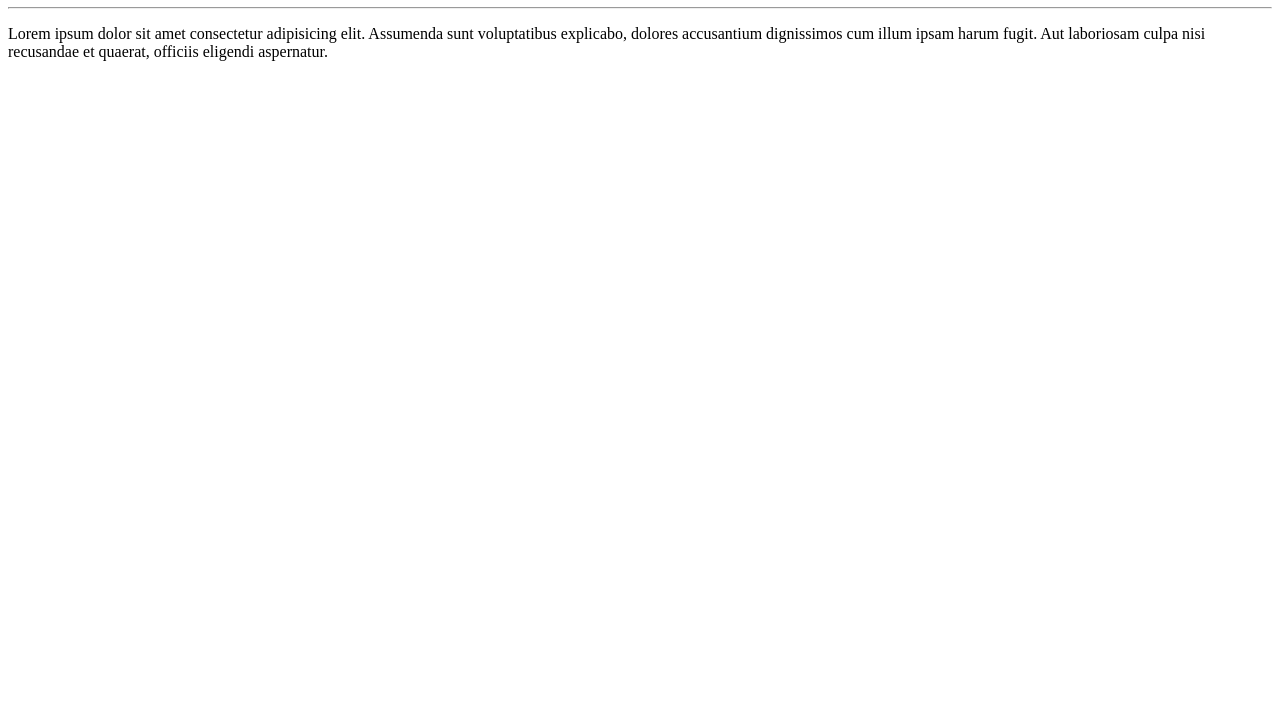
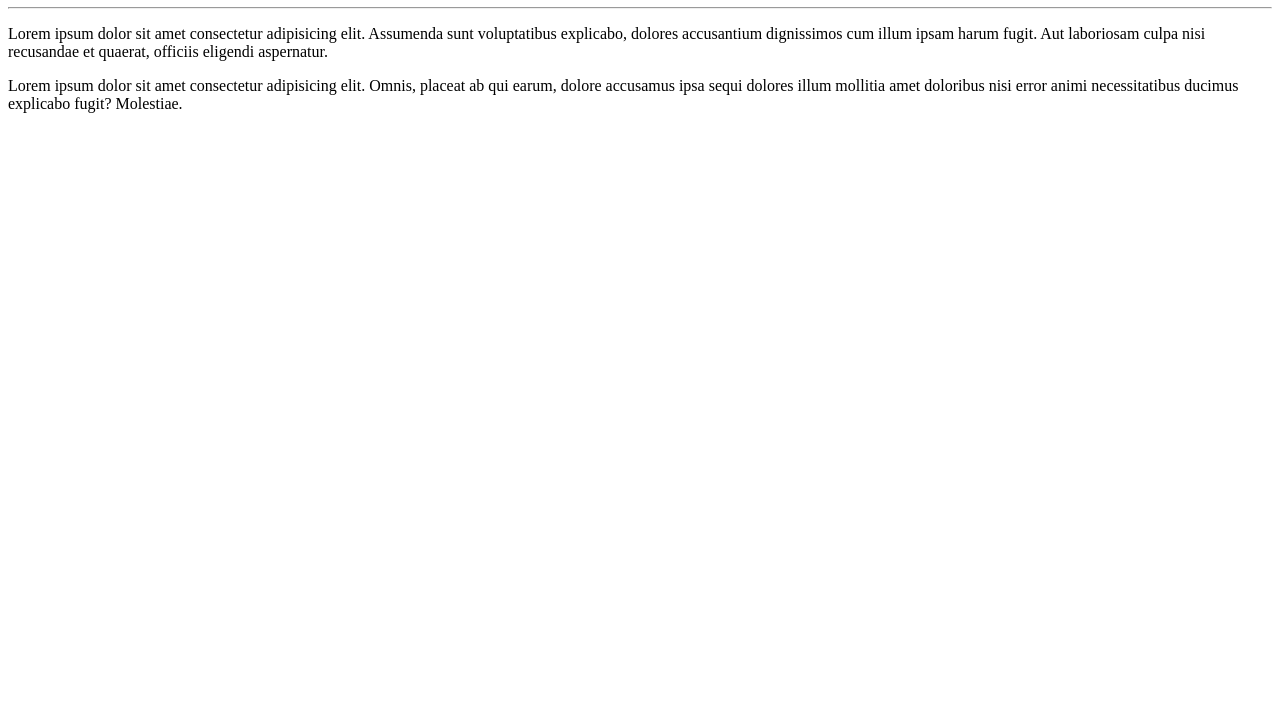
Before and after one commit to senasamuel/OlaMundo, a plain HTML site: page site-exemplo/index.html in a window 1280 px wide. Shown: the part 73-800 px from the top of the page. Drawn offline with Linux system fonts and the light colour scheme.

Commit message:
Adcionei um paragrafoo

```diff
--- a/site-exemplo/index.html
+++ b/site-exemplo/index.html
@@ -9,5 +9,6 @@
     <h1>Olá, Mundo!</h1>
     <hr>
     <p>Lorem ipsum dolor sit amet consectetur adipisicing elit. Assumenda sunt voluptatibus explicabo, dolores accusantium dignissimos cum illum ipsam harum fugit. Aut laboriosam culpa nisi recusandae et quaerat, officiis eligendi aspernatur.</p>
+    <p>Lorem ipsum dolor sit amet consectetur adipisicing elit. Omnis, placeat ab qui earum, dolore accusamus ipsa sequi dolores illum mollitia amet doloribus nisi error animi necessitatibus ducimus explicabo fugit? Molestiae.</p>
 </body>
 </html>
```
